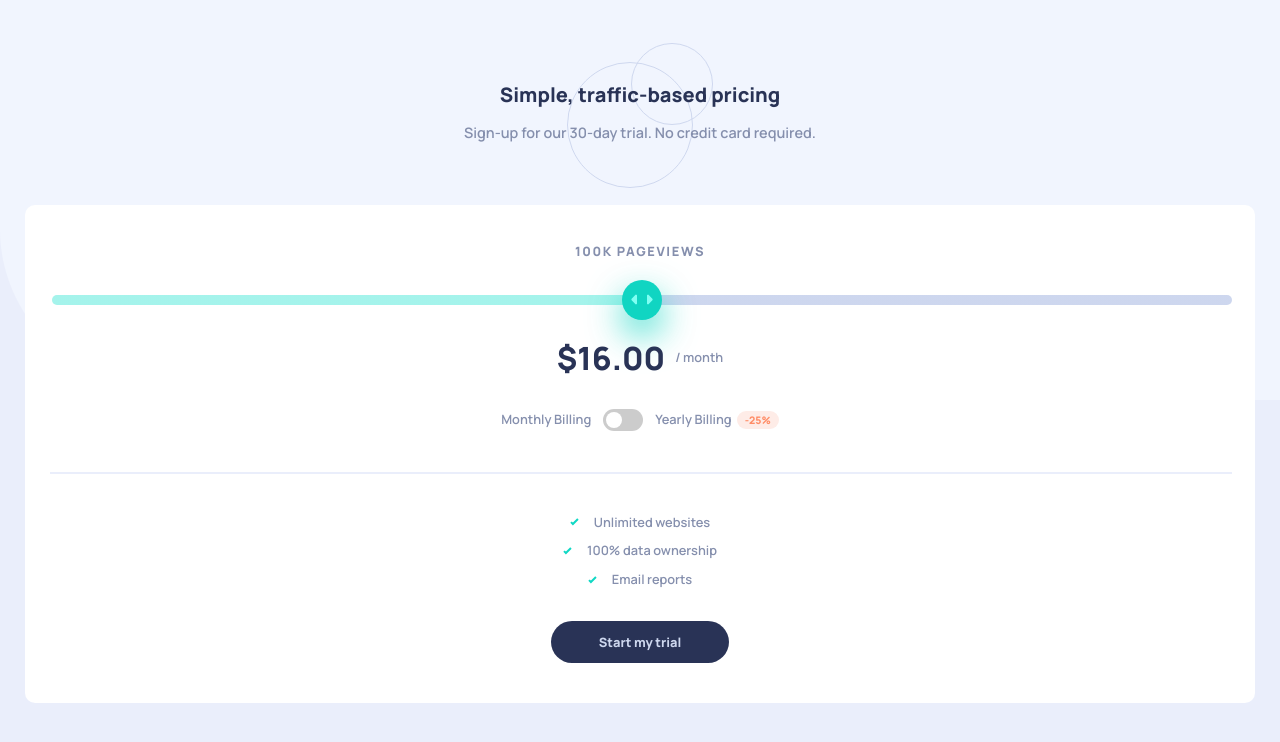
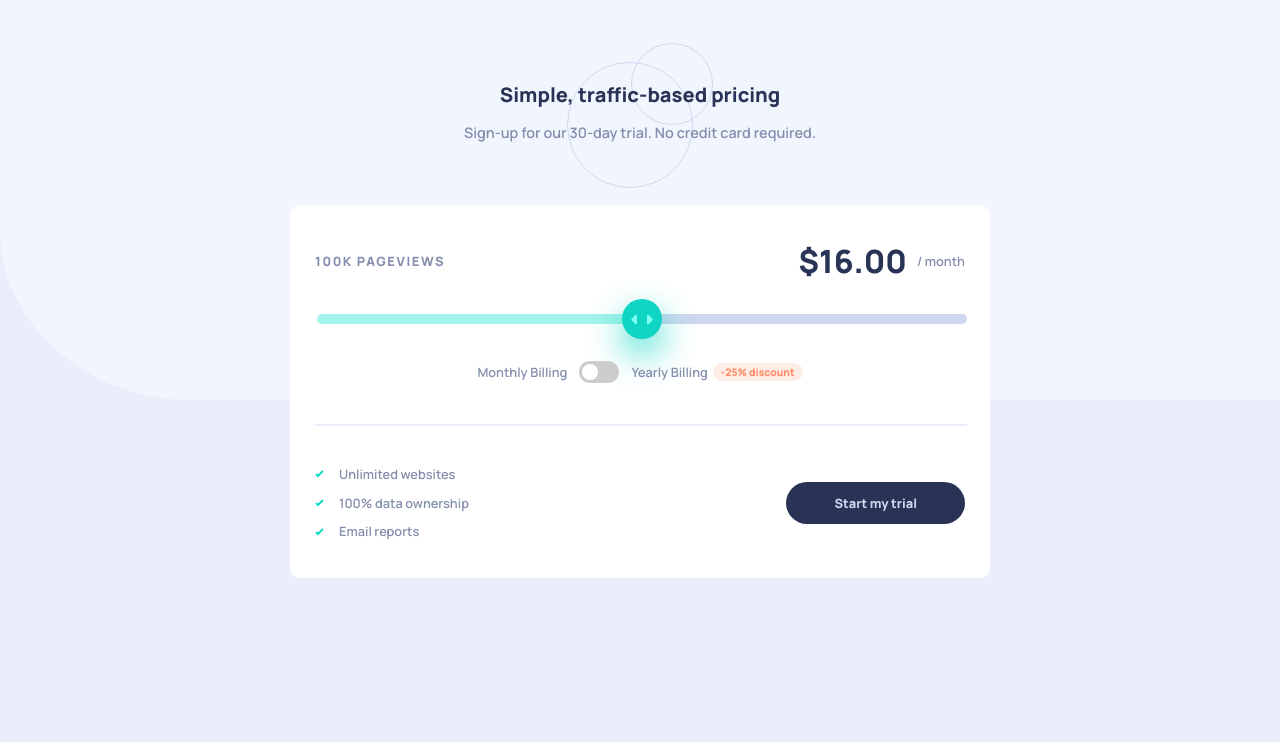
Before and after one commit to jeremylloyd/Frontend-Mentor-Interactive-Pricing-Component, a plain HTML site: page index.html in a window 1280 px wide. Drawn offline with Linux system fonts and the light colour scheme.

Commit message:
Added desktop layout styling

```diff
--- a/index.html
+++ b/index.html
@@ -23,6 +23,7 @@
       </p>
     </header>
     <section class="calc">
+      <div class="calc__rate-selector">
         <p class="calc__views">100k pageviews</p>
 
         <div class="slider">
@@ -32,6 +33,7 @@
         <div class="calc__rate">
           <h2 class="calc__price">$16.00</h2>
           <p class="calc__period">/ month</p>
+        </div>
       </div>
       <div class="calc__discount">
         <span class="calc__label calc__label--monthly">Monthly Billing</span>
@@ -46,9 +48,10 @@
 
 
         <span class="calc__label calc__label--yearly">Yearly Billing</span>
-        <span class="calc__reduction">-25%</span>
+        <span class="calc__reduction">-25% <span class="calc__disc-label"> discount</span></span>
       </div>
       <hr class="calc__hr">
+      <footer class="calc__footer">
         <div class="calc__offers">
           <p class="calc__offer">
             <img src="./images/icon-check.svg" alt="" class="calc__tick">
@@ -64,6 +67,7 @@
           </p>
         </div>
         <button class="calc__button">Start my trial</button>
+      </footer>
     </section>
   </main>
 </body>
--- a/style.css
+++ b/style.css
@@ -105,6 +105,16 @@ body {
 	gap: 5px;
 }
 
+.calc__disc-label {
+	display: none;
+}
+
+.calc__footer {
+	display: flex;
+	flex-direction: column;
+	gap: 35px;
+}
+
 .calc__hr {
 	border: solid 1px var(--theme-lightergreyblue);
 	width: 100%;
@@ -152,6 +162,14 @@ body {
 	gap: 10px;
 }
 
+.calc__rate-selector {
+	width: 100%;
+	display: flex;
+	flex-direction: column;
+	gap: inherit;
+	align-items: center;
+}
+
 .calc__reduction {
 	color: var(--theme-lightred);
 	font-weight: 800;
@@ -160,9 +178,6 @@ body {
 	border-radius: 1rem;
 	padding: 0.25rem 0.5rem;
 }
-
-
-
 
 .slider {
 	width: 100%;
@@ -211,9 +226,6 @@ body {
 	background-color: var(--theme-darkcyan);
 }
 
-
-
-
 .calc__tick {
 
 }
@@ -228,6 +240,8 @@ body {
 	display: flex;
 	flex-direction: column;
 	color: var(--theme-greyblue);
+	max-width: 700px;
+	margin: 0 auto;
 }
 
 .panel__header {
@@ -268,9 +282,6 @@ body {
 	margin: 0 7px;
 }
 
-
-
-
 .switch__checkbox {
   opacity: 0;
   width: 0;
@@ -308,3 +319,33 @@ body {
 .switch__checkbox:checked + .switch__slider:before {
   transform: translateX(16px);
 }
+
+@media screen and (min-width: 600px) {
+	.calc__footer {
+		flex-direction: row;
+		width: 100%;
+		justify-content: space-between;
+		align-items: center;
+	}
+
+	.calc__disc-label {
+		display: inline;
+	}
+
+	.calc__offers {
+		align-items: stretch;
+	}
+
+	.calc__rate-selector {
+		flex-direction: row;
+		flex-wrap: wrap;
+	}
+
+	.calc__views {
+		margin-right: auto;
+	}
+
+	.slider {
+		order: 1;
+	}
+}
```
Lines whose indentation alone changed are shown as unchanged.
